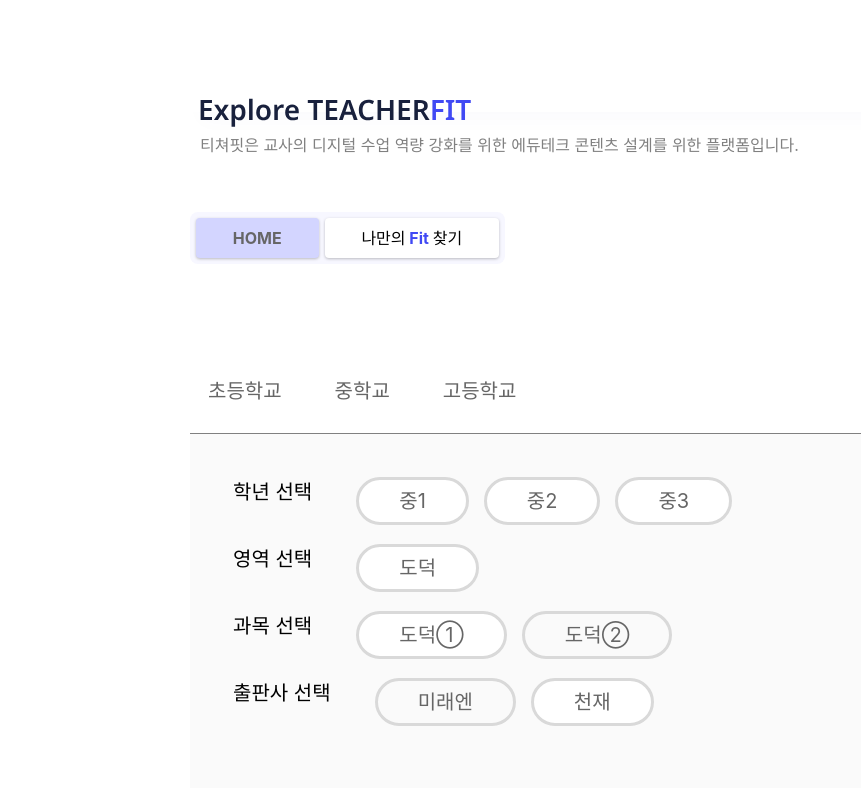
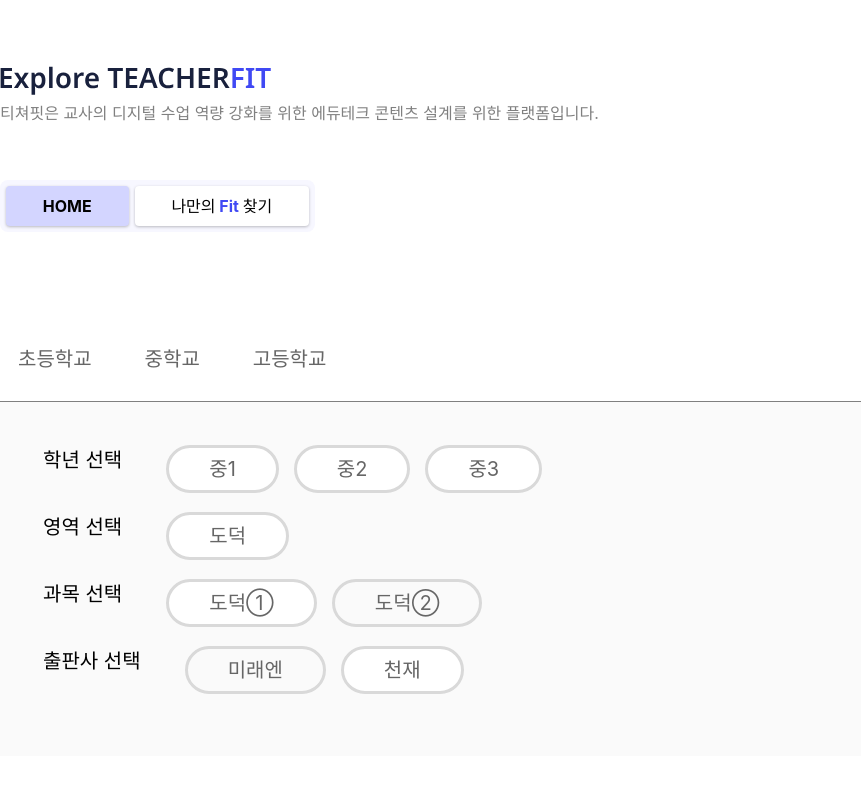
Before and after one commit to Teacher-fit/Frontend, a React (Vite) app: page /myfit in a window 1280 px wide. Shown: the top 800 px of the page, without its empty margins (0-861 px from the left). Built offline with nearby package versions, Linux system fonts and the light colour scheme.

Commit message:
Menu 컴포넌트로 분리

```diff
--- a/src/App.tsx
+++ b/src/App.tsx
@@ -2,11 +2,13 @@ import { useEffect } from 'react'
 import './App.css'
 import { BrowserRouter, Route, Routes } from 'react-router-dom'
 import GlobalStyle from './GlobalStyle'
+
 import Header from '../src/components/Header'
 import Footer from '../src/components/Footer'
+import ScrollToTop from '../src/components/ScrollToTop' // ScrollToTop 파일 경로
 import MyFitResult from './pages/MyFitResult'
-import MyFit from './pages/MyFit';
-import Landing from './pages/Landing';
+import MyFit from './pages/MyFit'
+import Landing from './pages/Landing'
 
 const App: React.FC = () => {
   useEffect(() => {
@@ -17,10 +19,12 @@ const App: React.FC = () => {
     <>
       <GlobalStyle />
       <BrowserRouter>
+        <ScrollToTop />
         <Header></Header>
         <Routes>
-          <Route path="/landing" element={<Landing/>}></Route>
-          <Route path="/myfit" element={<MyFit/>}></Route>
+          <Route path="/" element={<Landing />}></Route>
+          <Route path="/landing" element={<Landing />}></Route>
+          <Route path="/myfit" element={<MyFit />}></Route>
           <Route path="/result" element={<MyFitResult />}></Route>
         </Routes>
       </BrowserRouter>
--- a/src/GlobalStyle.ts
+++ b/src/GlobalStyle.ts
@@ -1,6 +1,11 @@
 import { createGlobalStyle } from 'styled-components';
 
 const GlobalStyle = createGlobalStyle`
+  #root {
+    margin: 0;
+    padding: 0;
+  }
+
   * {
     margin: 0;
     padding: 0;
@@ -12,8 +17,14 @@ const GlobalStyle = createGlobalStyle`
   }
 
   body {
+    padding: 0;
     background-color: #ffffff;
     color: #000000;
+  }
+
+  div {
+    padding: 0;
+    margin: 0;
   }
 
   button {
--- a/src/components/Header.style.ts
+++ b/src/components/Header.style.ts
@@ -1,13 +1,14 @@
 import styled from 'styled-components'
 
 export const Header = styled.header`
-  padding-top: 66px;
   left: 0;
   top: 0;
+  margin: 0;
+  padding: 0;
+  padding-top: 66px;
   width: 100%;
   height: 80px;
   background-color: #ffffff;
-  box-shadow: 0 20px 20px -10px rgba(32, 44, 153, 0.02);
   z-index: 10;
   text-align: left;
   margin-bottom: 50px;
@@ -18,7 +19,7 @@ export const DivContents = styled.div`
   height: 100%;
   align-items: center;
   justify-content: space-between;
-  padding: 0 10px;
+  padding: 0;
 
   @media screen and (min-width: 768px) {
     max-width: 1100px;
--- a/src/components/Header.tsx
+++ b/src/components/Header.tsx
@@ -6,7 +6,8 @@ import logo from '../assets/LogoTitle.svg'
 
 const Header = () => {
   return (
-    <S.Header>
+    <S.Header style={{marginLeft: '0px',
+      marginRight: '0px'}} >
       <S.DivContents>
         <S.DivLogoZone>
           <Link to="/">
--- /dev/null
+++ b/src/components/Menu.style.tsx
@@ -0,0 +1,53 @@
+import styled from 'styled-components'
+
+export const Menu = styled.div`
+  /* layout */
+  display: flex;  /* inline-flex를 flex로 변경 */
+  padding: 6px;
+  align-items: flex-start;
+  text-align: center;
+  gap: 6px;
+  margin: 0;
+  margin-bottom: 100px;
+  margin-top: 50px;
+  width: 35%;
+  font-size: 16px;
+
+  /* Style */
+  border-radius: 8px;
+  border: var(--sds-size-stroke-border) solid #D3D5FF;
+  opacity: var(--sds-size-stroke-border);
+  background: #F7F7FF;
+`;
+
+export const MenuCategory = styled.button<{ isActive: boolean }>`
+  flex-grow: 1; /* 각 버튼이 동일한 너비를 가짐 */
+  background-color: ${({ isActive }) => (isActive ? '#D3D5FF' : '#ffffff')}; !important
+  font-size: 15px;
+  color: ${({ isActive }) => (isActive ? '#000000' : '#000000')};
+  border: none;
+  border-radius: 4px;
+  padding: 8px 20px;
+  white-space: nowrap;
+  font-weight: bold;
+  box-shadow: 0px 1px 3px 0px rgba(0, 0, 0, 0.25);
+  appearance: none;
+  transition: all 0.3s ease;
+  width: auto;
+
+  &:hover {
+    color: #000000;
+    border: 0;
+    outline: none;
+  }
+
+  &:focus {
+    outline: none;
+    border: none;
+  }
+`;
+
+export const Fit = styled.span`
+  color: #4049F4; /* 파란색으로 강조 */
+  font-weight: bold;
+`;
--- /dev/null
+++ b/src/components/Menu.tsx
@@ -0,0 +1,17 @@
+import * as S from './Menu.style'
+import { Link } from 'react-router-dom'
+
+const ScrollToTop = () => {
+  return (
+    <S.Menu>
+      <S.MenuCategory isActive={true} as={Link} to="/landing">
+        HOME
+      </S.MenuCategory>
+      <S.MenuCategory isActive={false}>
+        나만의 <S.Fit>Fit</S.Fit> 찾기
+      </S.MenuCategory>
+    </S.Menu>
+  )
+}
+
+export default ScrollToTop
--- /dev/null
+++ b/src/components/ScrollToTop.tsx
@@ -0,0 +1,14 @@
+import { useEffect } from 'react'
+import { useLocation } from 'react-router-dom'
+
+const ScrollToTop = () => {
+  const { pathname } = useLocation()
+
+  useEffect(() => {
+    window.scrollTo(0, 0)
+  }, [pathname])
+
+  return null
+}
+
+export default ScrollToTop
--- a/src/pages/Landing.tsx
+++ b/src/pages/Landing.tsx
@@ -3,11 +3,13 @@ import { Link } from 'react-router-dom'
 
 import img1 from '../assets/landing1.png'
 import img2 from '../assets/landing3.png'
+import Menu from '../components/Menu'
 
 const Landing = () => {
   return (
     <>
       <Root>
+        <Menu />
         <Img src={img1} />
         <Img src={img2} />
         <Btn as={Link} to="/myfit">
@@ -26,7 +28,6 @@ export const Root = styled.div`
   flex-direction: column; /* Column으로 쌓이도록 설정 */
   margin: 0;
   padding: 0;
-  box-sizing: border-box;
   max-width: 100%;
 `
 
--- a/src/pages/MyFit.style.ts
+++ b/src/pages/MyFit.style.ts
@@ -1,62 +1,14 @@
 import styled from 'styled-components'
 
 export const Root = styled.div`
-  min-height: 100vh;  /* Viewport Height, 화면 전체 높이 */
+  export const Root = styled.div
+  min-height: 80vh; /* Viewport Height, 화면 전체 높이 */
   display: flex;
-  flex-direction: column;  /* Column으로 쌓이도록 설정 */
+  flex-direction: column; /* Column으로 쌓이도록 설정 */
   margin: 0;
   padding: 0;
-  box-sizing: border-box;
-  max-width: 1000px;
+  max-width: 100%;
 `
-
-export const Menu = styled.div`
-  /* layout */
-  display: flex;  /* inline-flex를 flex로 변경 */
-  padding: 6px;
-  align-items: flex-start;
-  text-align: center;
-  gap: 6px;
-  margin: 0;
-  margin-bottom: 100px;
-  margin-top: 50px;
-  width: 35%;
-  font-size: 16px;
-
-  /* Style */
-  border-radius: 8px;
-  border: var(--sds-size-stroke-border) solid #D3D5FF;
-  opacity: var(--sds-size-stroke-border);
-  background: #F7F7FF;
-`;
-
-export const MenuCategory = styled.button<{ isActive: boolean }>`
-  flex-grow: 1; /* 각 버튼이 동일한 너비를 가짐 */
-  background-color: ${({ isActive }) => (isActive ? '#D3D5FF' : '#ffffff')}; !important
-  font-size: 15px;
-  color: ${({ isActive }) => (isActive ? '#666' : '#000000')};
-  border: none;
-  border-radius: 4px;
-  padding: 8px 20px;
-  white-space: nowrap;
-  font-weight: bold;
-  box-shadow: 0px 1px 3px 0px rgba(0, 0, 0, 0.25);
-  appearance: none;
-  transition: all 0.3s ease;
-  width: auto;
-
-  &:hover {
-    background-color: #f0f0f0;
-    color: #000000;
-    border: 0;
-    outline: none;
-  }
-
-  &:focus {
-    outline: none;
-    border: none;
-  }
-`;
 
 export const SchoolMenu = styled.div`
   display: flex;
--- a/src/pages/MyFit.tsx
+++ b/src/pages/MyFit.tsx
@@ -4,6 +4,7 @@ import * as S from './Myfit.style'
 import { Link } from 'react-router-dom'
 import TextbookTable from '../components/TextbookTable'
 import AutoResizeInputBox from '../components/AutoResizeInputBox'
+import Menu from '../components/Menu'
 
 // 서버 URL 상수
 const SERVER_URL =
@@ -29,8 +30,6 @@ const MyFit = () => {
     setSelectedIds(ids)
   }
 
-  const [activeButton, setActiveButton] = useState<string>('home')
-
   // 선택된 학교 상태 관리
   const [selectedSchool, setSelectedSchool] = useState<number | null>(null)
 
@@ -55,11 +54,6 @@ const MyFit = () => {
     setSelectedSchool(index)
   }
 
-  // 버튼 클릭 시 active 상태 변경
-  const handleButtonClick = (buttonName: string) => {
-    setActiveButton(buttonName)
-  }
-
   // 필터 메뉴에서 선택한 데이터를 저장하는 함수
   const handleFilterChange = (key: keyof RequestData, value: number | null) => {
     setRequestData((prevData) => ({
@@ -78,8 +72,8 @@ const MyFit = () => {
 
   // AutoResizeInputBox의 onChange 핸들러를 수정합니다.
   const handleTextareaChange = (e: React.ChangeEvent<HTMLTextAreaElement>) => {
-    handleInputChange(e.target.value);
-  };
+    handleInputChange(e.target.value)
+  }
 
   // POST 요청 보내는 함수
   const submitData = async () => {
@@ -94,21 +88,7 @@ const MyFit = () => {
 
   return (
     <S.Root>
-      <S.Menu>
-        <S.MenuCategory
-          isActive={activeButton === 'home'}
-          onClick={() => handleButtonClick('home')}
-        >
-          HOME
-        </S.MenuCategory>
-        <S.MenuCategory
-          isActive={activeButton === 'fit'}
-          onClick={() => handleButtonClick('fit')}
-        >
-          나만의 <S.Fit>Fit</S.Fit> 찾기
-        </S.MenuCategory>
-      </S.Menu>
-
+      <Menu/>
       <S.SchoolMenu>
         <S.SchoolCategory
           isActive1={false}
```
Also changed, not shown: src/assets/landing2.png (deleted).
